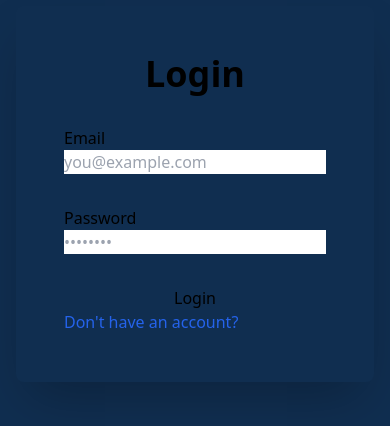
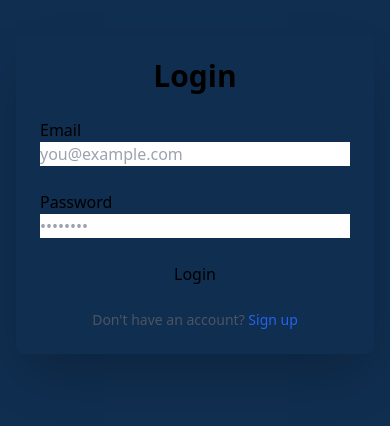
Before and after one commit to harshaggarwal9/Herp, a React (Vite) app in the folder frontend/: page / in a window 390 px wide. Shown: the part 228-654 px from the top of the page. Built offline with nearby package versions, Linux system fonts and the light colour scheme; no server answers.

Commit message:
making mobile responsive

```diff
--- a/frontend/src/components/LoginPage.jsx
+++ b/frontend/src/components/LoginPage.jsx
@@ -2,6 +2,7 @@ import React, { useState } from "react";
 import { useNavigate } from "react-router-dom";
 import useAuthStore from "../stores/useAuthStore";
 import { Link } from "react-router-dom";
+
 const LoginPage = () => {
   const [email, setEmail] = useState("");
   const [password, setPassword] = useState("");
@@ -28,17 +29,17 @@ const LoginPage = () => {
   };
 
   return (
-    <div className="flex items-center justify-center min-h-screen bg-base-grey-200 px-4">
+    <div className="flex items-center justify-center min-h-screen bg-base-200 px-4 sm:px-6 lg:px-8">
       <form
         onSubmit={handleSubmit}
-        className="card w-full max-w-lg shadow-2xl bg-base-100 p-12 space-y-8 rounded-lg"
+        className="card w-full max-w-md sm:max-w-lg shadow-2xl bg-base-100 p-6 sm:p-10 space-y-6 sm:space-y-8 rounded-lg"
       >
-        <h2 className="text-4xl font-extrabold text-center text-primary mb-4">
+        <h2 className="text-3xl sm:text-4xl font-extrabold text-center text-primary mb-4">
           Login
         </h2>
 
-        <div className="form-control mb-6">
-          <label htmlFor="email" className="label mb-2">
+        <div className="form-control">
+          <label htmlFor="email" className="label mb-1">
             <span className="label-text font-medium">Email</span>
           </label>
           <input
@@ -53,8 +54,8 @@ const LoginPage = () => {
           />
         </div>
 
-        <div className="form-control mb-8">
-          <label htmlFor="password" className="label mb-2">
+        <div className="form-control">
+          <label htmlFor="password" className="label mb-1">
             <span className="label-text font-medium">Password</span>
           </label>
           <input
@@ -76,9 +77,13 @@ const LoginPage = () => {
         >
           {loading ? "Logging in..." : "Login"}
         </button>
-        <Link to="/signup" className="text-blue-600 hover:underline">
-          Don't have an account?
-        </Link>
+
+        <p className="text-center text-sm text-gray-600">
+          Don't have an account?{" "}
+          <Link to="/signup" className="text-blue-600 hover:underline">
+            Sign up
+          </Link>
+        </p>
       </form>
     </div>
   );
--- a/frontend/src/components/SignUp.jsx
+++ b/frontend/src/components/SignUp.jsx
@@ -15,12 +15,12 @@ function SignUp() {
   };
 
   return (
-    <div className="flex items-center justify-center h-screen bg-base-grey-200 px-4">
+    <div className="flex items-center justify-center min-h-screen bg-base-200 px-4 sm:px-6 lg:px-8">
       <form
         onSubmit={handleSubmit}
         className="card w-full max-w-md shadow-xl bg-base-100 p-6 sm:p-8 space-y-5 rounded-lg"
       >
-        <h2 className="text-3xl font-bold text-center text-primary mb-2">
+        <h2 className="text-3xl sm:text-4xl font-bold text-center text-primary mb-2">
           Sign Up
         </h2>
 
@@ -98,7 +98,10 @@ function SignUp() {
           {loading ? "Signing Up..." : "Sign Up"}
         </button>
 
-        <Link to="/" className="text-blue-600 hover:underline text-center block text-sm">
+        <Link
+          to="/"
+          className="text-blue-600 hover:underline text-center block text-sm"
+        >
           Already have an account?
         </Link>
       </form>
```
